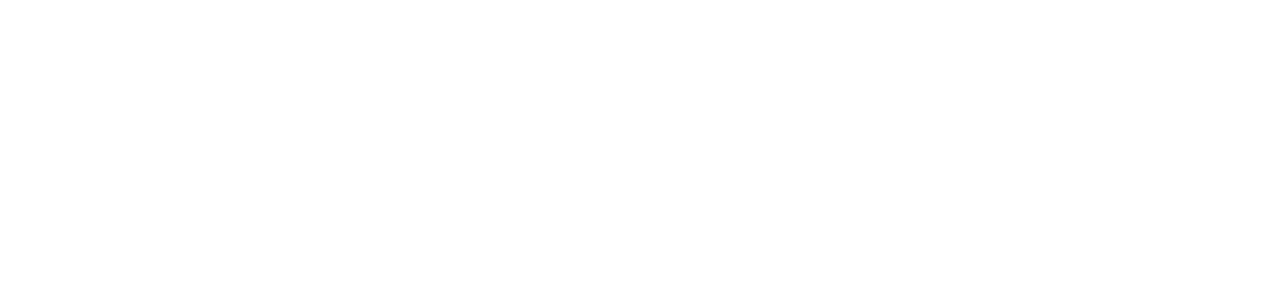
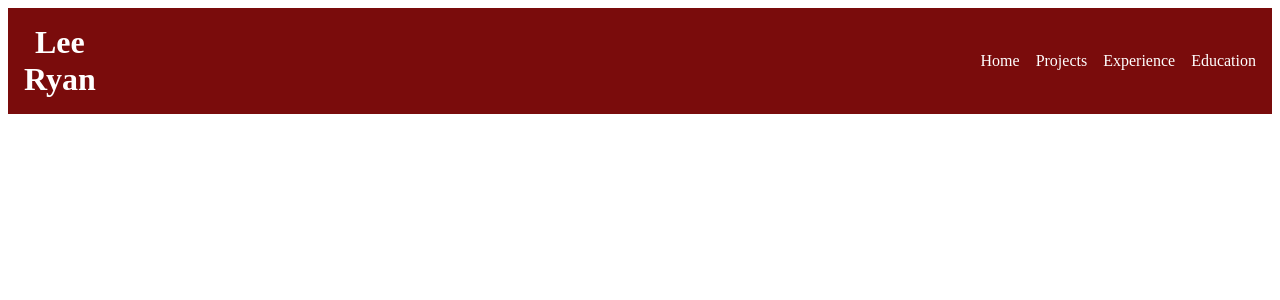
Before and after one commit to ryesgit/portfolio, a React (Vite) app: page / in a window 1280 px wide. Shown: the top 300 px of the page. Built offline with nearby package versions, Linux system fonts and the light colour scheme; the HTML template or start-up script is replaced by a standard one.

Commit message:
Add header with nav buttons and brand

```diff
--- a/src/App.tsx
+++ b/src/App.tsx
@@ -1,7 +1,11 @@
+import Header from "./components/Header/Header"
+// import './outline.css';
+
 function App() {
 
   return (
     <>
+      <Header />
     </>
   )
 }
--- /dev/null
+++ b/src/components/Header/Header.css
@@ -0,0 +1,26 @@
+header {
+    background-color: rgb(122, 12, 12);
+    color: white;
+    display: flex;
+    justify-content: space-between;
+    padding: 1rem;
+}
+
+header > ul {
+    display: flex;
+    align-items: center;
+    justify-content: center;
+}
+
+header > ul > li {
+    list-style-type: none;
+    margin-left: 1rem;
+}
+
+header > #logo {
+    display: flex;
+    flex-direction: column;
+    align-items: center;
+    justify-items: center;
+    margin: 0;
+}
--- /dev/null
+++ b/src/components/Header/Header.tsx
@@ -0,0 +1,22 @@
+import './Header.css';
+
+const Header = () => {
+  return (
+    <header>
+
+      <h1 id="logo">
+        <div>Lee</div>
+        <div>Ryan</div>
+      </h1>
+
+      <ul>
+        <li>Home</li>
+        <li>Projects</li>
+        <li>Experience</li>
+        <li>Education</li>
+      </ul>
+    </header>
+  )
+}
+
+export default Header
--- /dev/null
+++ b/src/outline.css
@@ -0,0 +1,3 @@
+* {
+    border: 1px solid black;
+}
```
